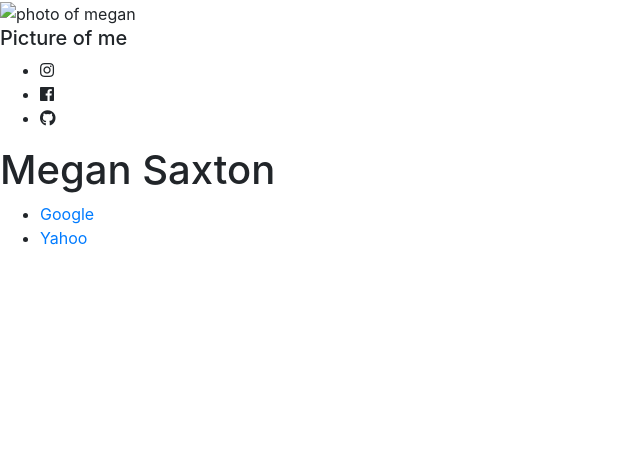
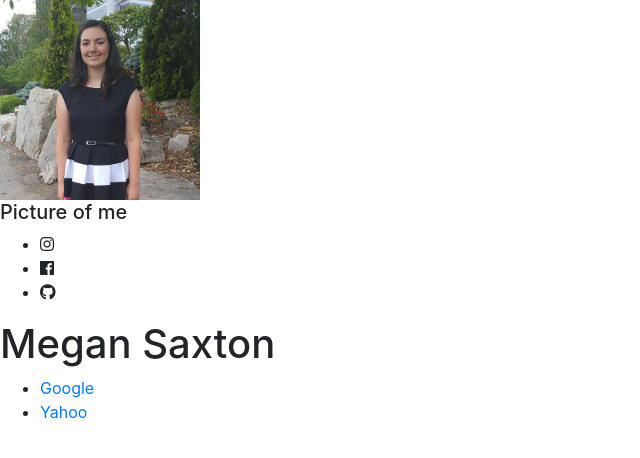
Before and after one commit to Megan37/my-site, a Jekyll site: the page built from index.html, in a window 1280 px wide. Shown: the top 458 px of the page, without its empty margins (0-640 px from the left). Built offline with Jekyll 4.4.1, drawn with Linux system fonts in a browser that asks for light colours; nearby versions of some CDN libraries.

Commit message:
Add files via upload

```diff
--- a/_includes/picture.html
+++ b/_includes/picture.html
@@ -1 +1 @@
-<img src="img/megansaxton.jpg" alt="photo of megan" width="200">
+<img src="{{site.baseurl}}assets/img/megansaxton.jpg" alt="photo of megan" width="200">
```
Also changed, not shown: _config.yml (line endings or trailing spaces).
